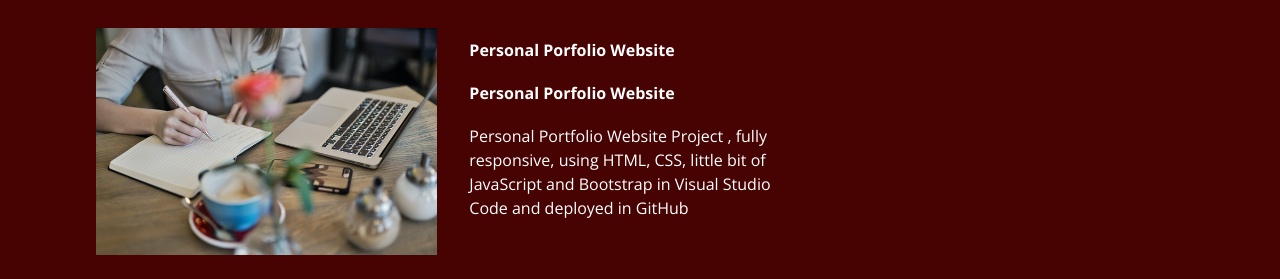
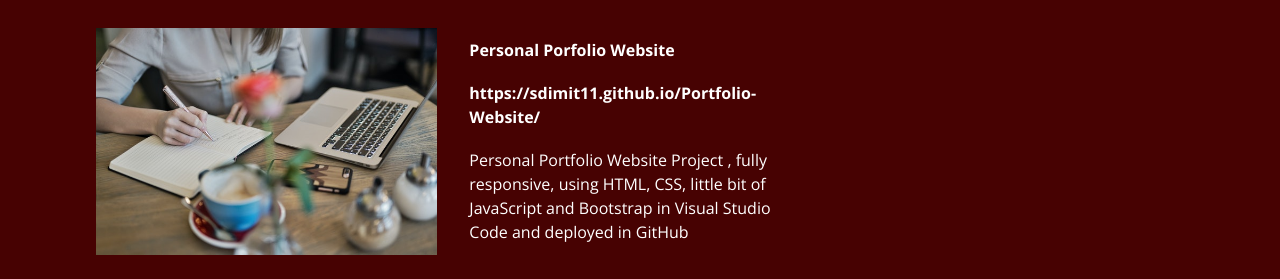
Before and after one commit to sdimit11/Portfolio-Website, a plain HTML site: page projects.html in a window 1280 px wide. Shown: the part 521-800 px from the top of the page. Drawn offline with nearby package versions, Linux system fonts and the light colour scheme.

Commit message:
Update projects.html

```diff
--- a/projects.html
+++ b/projects.html
@@ -91,7 +91,7 @@
             <div class="col-md-8">
               <div class="card-body">
                 <h4 class="card-title">Personal Porfolio Website</h4>
-                <h4 class="card-title">Personal Porfolio Website</h4>
+                <h4 class="card-title"><a href= "https://sdimit11.github.io/Portfolio-Website/"target="_blank">https://sdimit11.github.io/Portfolio-Website/</a></h4>
                 <p class="card-text">Personal Portfolio Website Project , fully responsive, using HTML, CSS, little bit of JavaScript and Bootstrap in Visual Studio Code and deployed in GitHub</p>
 
               </div>
```
